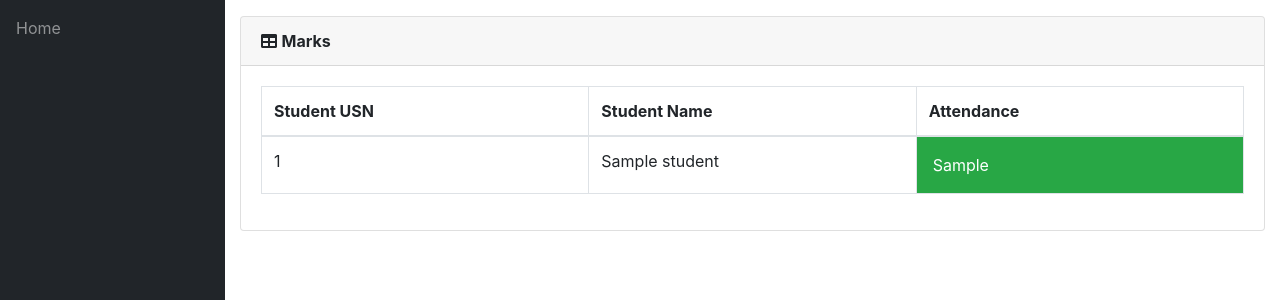
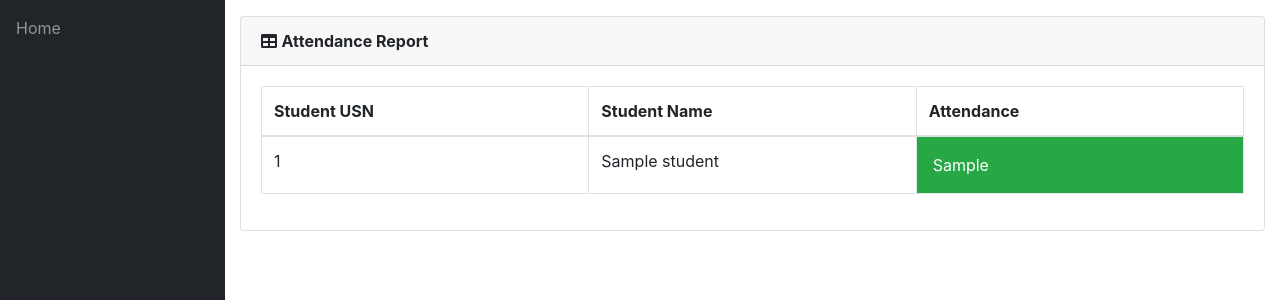
Before and after one commit to SayedAliSharrat/Graduation-Project, a Django app: template info/templates/info/t_report.html in a window 1280 px wide. Shown: the part 56-356 px from the top of the page. Run offline with Django 3.2, Linux system fonts and the light colour scheme; the template is opened without the code that fills it: most values are stand-ins (such as "Sample title", 1, 10 or a date in 2020); some libraries are stand-ins or nearby versions.

Commit message:
continue fixing ui

```diff
--- a/info/templates/info/t_report.html
+++ b/info/templates/info/t_report.html
@@ -5,7 +5,7 @@
                   <div class="card mb-3">
             <div class="card-header">
               <i class="fas fa-table"></i>
-            <b>Marks</b></div>
+            <b>Attendance Report </b></div>
             <div class="card-body">
               <div class="table-responsive">
                 <table class="table table-bordered" id="dataTable" width="100%" cellspacing="0">
```
